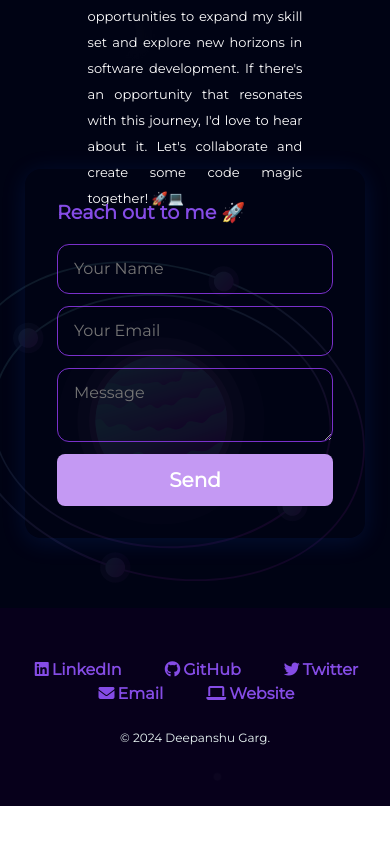
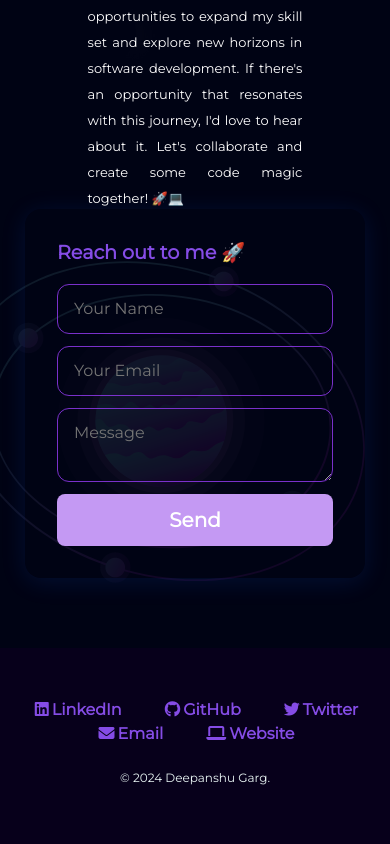
Before and after one commit to dgarg6333/portfolio, a React (Create React App) app: page / in a window 390 px wide. Shown: the part 5519-6363 px from the top of the page. Before the commit the page ends 6325 px from the top, so only its background shows below. Built offline with nearby package versions, Linux system fonts and the light colour scheme; a web font is replaced by a local one.

Commit message:
css change

```diff
--- a/src/Components/Portfolio/Landing.css
+++ b/src/Components/Portfolio/Landing.css
@@ -535,19 +535,19 @@ hr {
 
   @media (max-width: 980px) {
     .contact-form {
-      margin-top: 100px; /* Adjust margin top for smaller screens */
+      margin-top: 140px; /* Adjust margin top for smaller screens */
     }
   }
 
   @media (max-width: 680px) {
     .contact-form {
-      margin-top: 100px; /* Adjust margin top for smaller screens */
+      margin-top: 140px; /* Adjust margin top for smaller screens */
     }
   }
 
   @media (max-width: 500px) {
     .contact-form {
-      margin-top: 100px; /* Adjust margin top for smaller screens */
+      margin-top: 140px; /* Adjust margin top for smaller screens */
     }
   }
 
```
